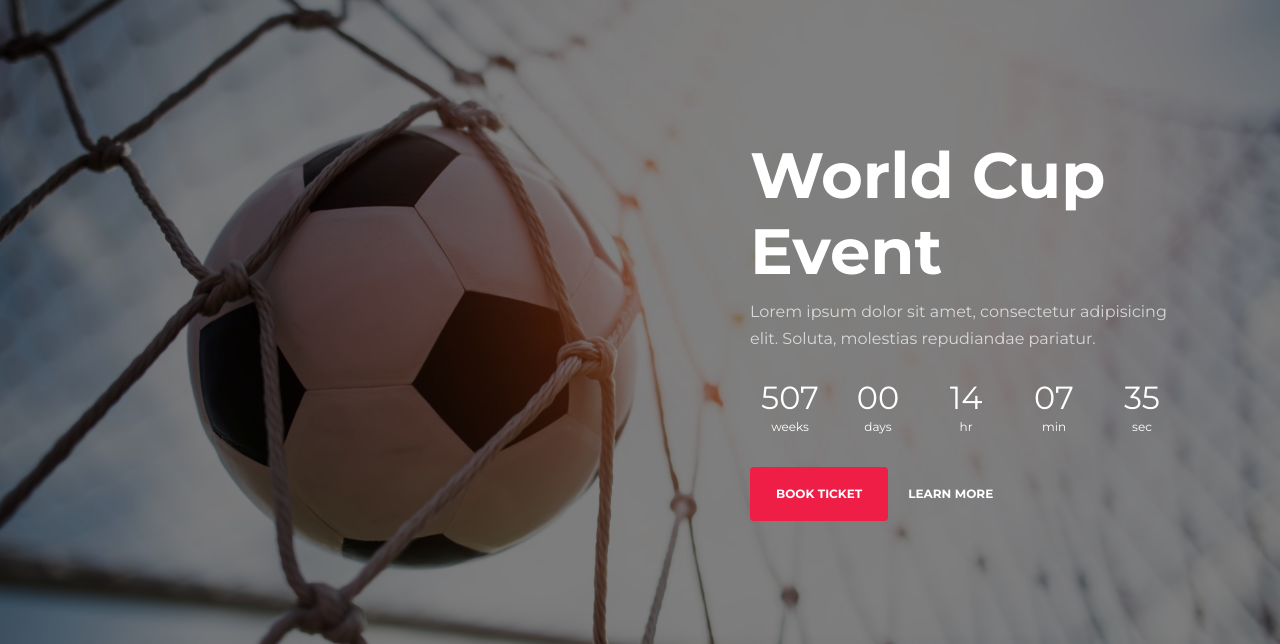
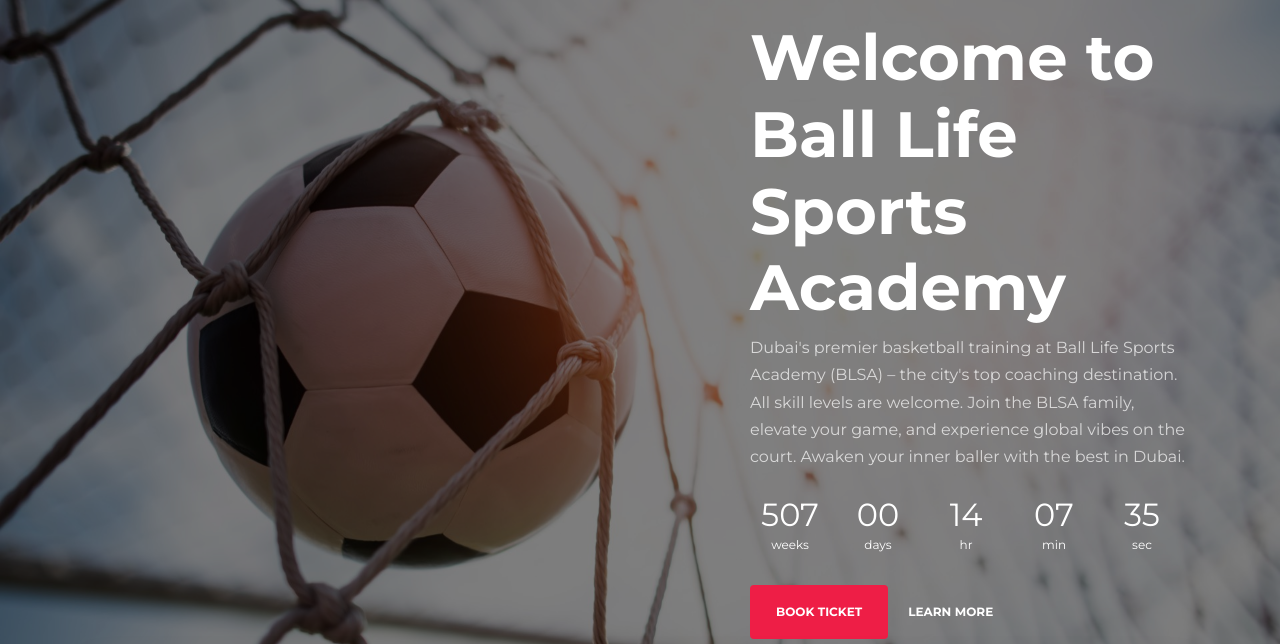
Before and after one commit to vivinhub/academy, a plain HTML site: page index.html in a window 1280 px wide. Shown: the part 63-707 px from the top of the page. Drawn offline with Linux system fonts and the light colour scheme; files whose address does not match are found by name.

Commit message:
Update index.html

```diff
--- a/index.html
+++ b/index.html
@@ -77,8 +77,8 @@
       <div class="container">
         <div class="row align-items-center">
           <div class="col-lg-5 ml-auto">
-            <h1 class="text-white">World Cup Event</h1>
-            <p>Lorem ipsum dolor sit amet, consectetur adipisicing elit. Soluta, molestias repudiandae pariatur.</p>
+            <h1 class="text-white">Welcome to Ball Life Sports Academy</h1>
+            <p>Dubai's premier basketball training at Ball Life Sports Academy (BLSA) – the city's top coaching destination. All skill levels are welcome. Join the BLSA family, elevate your game, and experience global vibes on the court. Awaken your inner baller with the best in Dubai.</p>
             <div id="date-countdown"></div>
             <p>
               <a href="#" class="btn btn-primary py-3 px-4 mr-3">Book Ticket</a>
```
